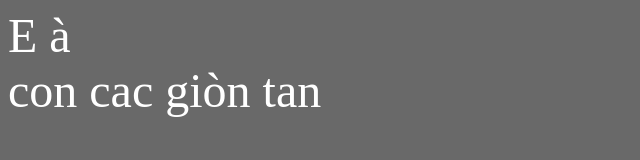
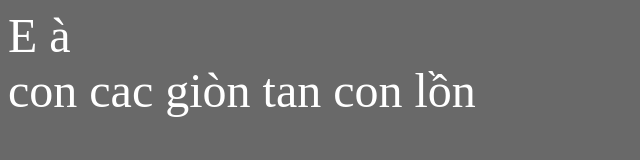
Before and after one commit to ninjanaufo213/ninjanaufo213.github.io, a plain HTML site: page index.html in a window 1280 px wide. Shown: the whole page, without its empty margins (0-640 px from the left). Drawn offline with Linux system fonts and the light colour scheme.

Commit message:
Update index.html

```diff
--- a/index.html
+++ b/index.html
@@ -15,7 +15,7 @@
     <font size = 15 face="Times New Roman" >
     <p>
         E à <br>
-        con cac giòn tan <br>
+        con cac giòn tan con lồn<br>
 
     </p>
 </font>
```
